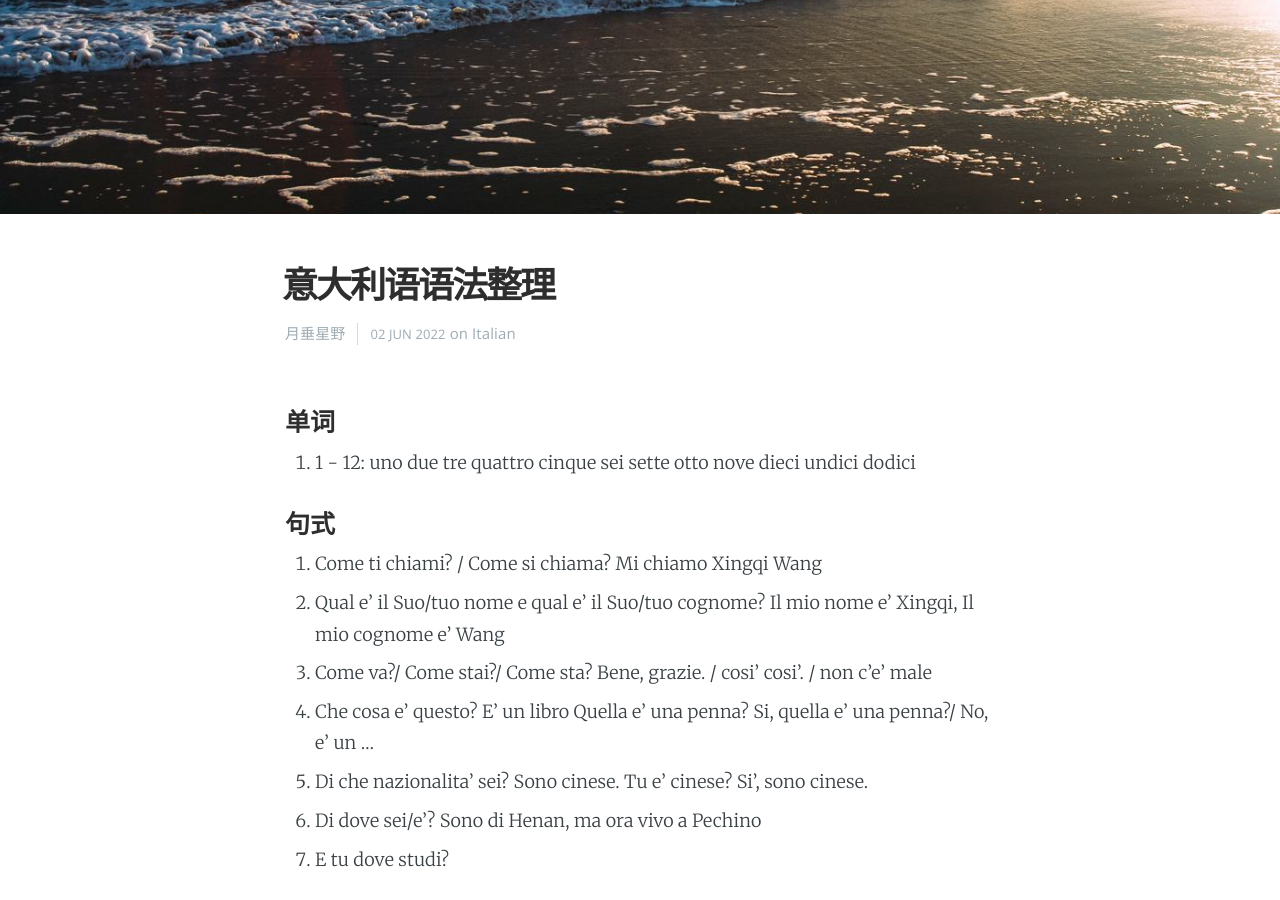
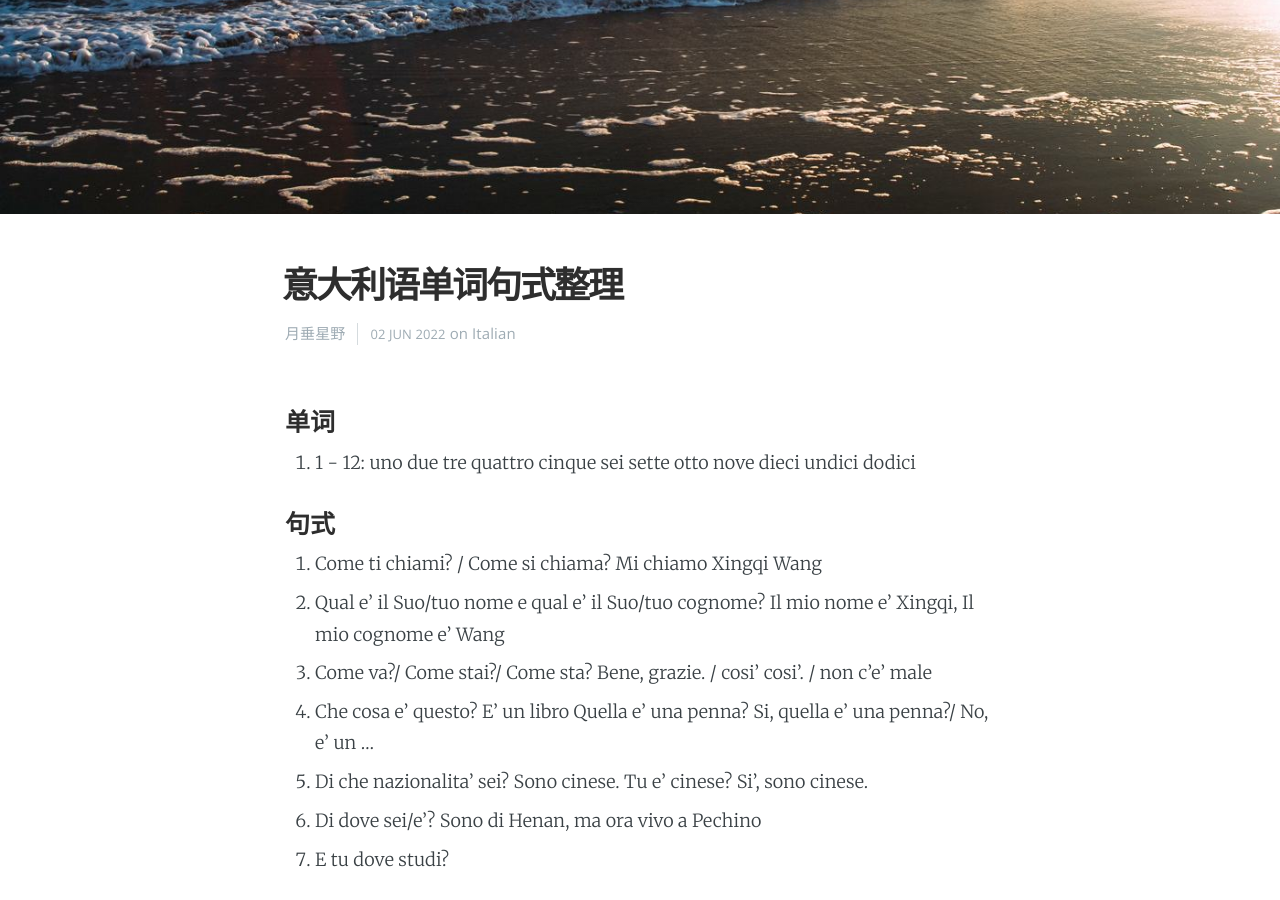
Before and after one commit to adstellaria/adstellaria.github.io, a Jekyll site: the page built from _posts/2022-06-02-italian-word-idiom.md, in a window 1280 px wide and 900 px high, scrolled down 371 px. Built offline with Jekyll 4.4.1, drawn with Linux system fonts in a browser that asks for light colours; nearby versions of some CDN libraries; some of the changed text lies outside the part shown.

Commit message:
Update italian

```diff
--- a/_posts/2022-06-02-italian-word-idiom.md
+++ b/_posts/2022-06-02-italian-word-idiom.md
@@ -2,7 +2,7 @@
 layout: post
 cover: 'assets/images/cover6.jpg'
 navigation: True
-title: 意大利语语法整理
+title: 意大利语单词句式整理
 date: 2022-06-02 20:00:00(UTC+8)
 tags: Italian
 subclass: post tag-italian
@@ -53,7 +53,7 @@
    Ci sono quattro persone nella mia famiglia
    La mia famiglia e' composta da quattro persone
 
-10. ==Da quanto tempo studia l'italiano?==
+10. <mark>Da quanto tempo studia l'italiano?</mark>
     Da due mesi/settimane.
 
 11. Da quanti anni sei in Italia
```
